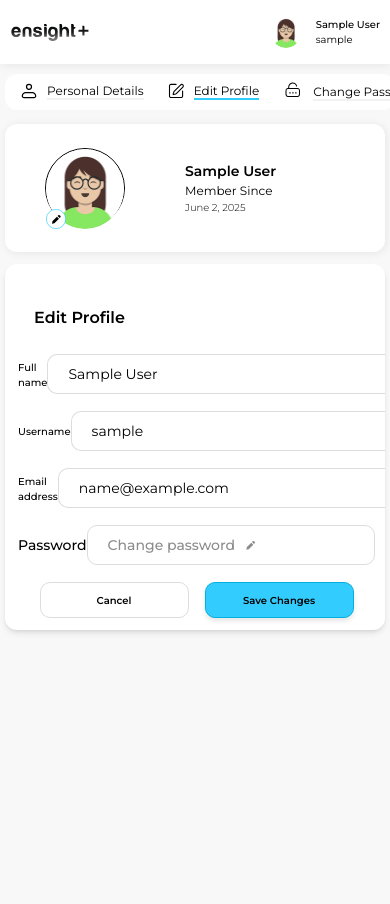
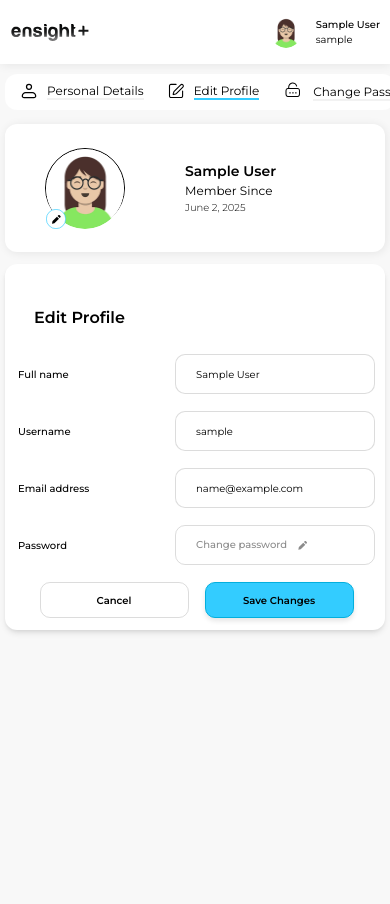
Before and after one commit to ar-saifi133/nexure-auth, a Django app: page /accounts/profile/update/ in a window 390 px wide. Run offline with Django 4.2, Linux system fonts and the light colour scheme; the visitor is signed in with stand-in values (Sample User, id 1); parts of the project's set-up code (start-up, migrations or seed data) failed here and were passed over; some libraries are stand-ins or nearby versions.

Commit message:
feat: Enhance responsive design for profile update form and password change link

```diff
--- a/accounts/forms.py
+++ b/accounts/forms.py
@@ -353,15 +353,16 @@ class ProfileUpdateForm(forms.ModelForm):
         fields = ['full_name', 'username', 'email']
         widgets = {
             'full_name': forms.TextInput(attrs={
-                'class': ' text-[#000000] text-[14px] border-[#33ccff] focus:outline-none focus:ring-0 w-[441px] box-border border border-[rgba(140,140,140,0.3)] rounded-[10px] w-[441px] h-[40px] px-5 py-3 focus:border-[rgba(140,140,140,0.3)]'
+              'class': 'max-[500px]:text-[12px] max-[400px]:text-[10px] max-[600px]:text-[12px] max-[400px]:text-[10px] max-[1100px]:w-[300px] max-[1000px]:w-[250px] max-[950px]:w-[200px] max-[900px]:w-[400px] max-[800px]:w-[300px] max-[700px]:w-[200px] text-[#000000] text-[14px] border-[#33ccff] focus:outline-none focus:ring-0 w-[441px] box-border border border-[rgba(140,140,140,0.3)] rounded-[10px] w-[441px] h-[40px] px-5 py-3 focus:border-[rgba(140,140,140,0.3)]'
             }),
             'username': forms.TextInput(attrs={
-                'class': ' text-primary-black text-[14px] focus:outline-none focus:ring-0 w-[441px] box-border border border-[rgba(140,140,140,0.3)] rounded-[10px] w-[441px] h-[40px] px-5 py-3'
+              'class': 'max-[500px]:text-[12px] max-[400px]:text-[10px] max-[600px]:text-[12px] max-[400px]:text-[10px] max-[1100px]:w-[300px] max-[1000px]:w-[250px] max-[950px]:w-[200px] max-[900px]:w-[400px] max-[800px]:w-[300px] max-[700px]:w-[200px] text-primary-black text-[14px] focus:outline-none focus:ring-0 w-[441px] box-border border border-[rgba(140,140,140,0.3)] rounded-[10px] w-[441px] h-[40px] px-5 py-3'
             }),
             'email': forms.EmailInput(attrs={
-                'class': ' text-primary-black text-[14px] focus:outline-none focus:ring-0 w-[441px] box-border border border-[rgba(140,140,140,0.3)] rounded-[10px] w-[441px] h-[40px] px-5 py-3'
-            }),
-
+             'class': 'text-primary-black text-[14px] focus:outline-none focus:ring-0 box-border border border-[rgba(140,140,140,0.3)] rounded-[10px] h-[40px] px-5 py-3 '
+             'w-[441px] max-[1100px]:w-[300px] max-[1000px]:w-[250px] max-[950px]:w-[200px] max-[900px]:w-[400px] max-[800px]:w-[300px] max-[700px]:w-[200px] '
+             'max-[600px]:text-[12px] max-[500px]:text-[12px] max-[400px]:text-[10px]'
+}),
         }
 
 
--- a/templates/accounts/profile/profile_update.html
+++ b/templates/accounts/profile/profile_update.html
@@ -67,8 +67,8 @@ novalidate
 
   <div class="w-full  flex flex-col gap-[16px]">
    <div class=" w-full flex flex-row justify-between ">
-       <div class=" w-[105px] h-[41px] flex items-center text-[14px] text-black font-medium">Password</div>
-       <a href="{% url 'accounts:password_change' %}" class=" flex text-[#8c8c8c] font-medium text-sm border-[#33ccff] focus:outline-none focus:ring-0 w-[441px] box-border border border-[rgba(140,140,140,0.3)] rounded-[10px] w-[441px] h-[40px] px-5 items-center">
+       <div class="max-[500px]:text-[12px] max-[400px]:text-[10px] max-[600px]:text-[12px] w-[105px] h-[41px] flex items-center text-[14px] text-black font-medium">Password</div>
+       <a href="{% url 'accounts:password_change' %}" class="max-[500px]:text-[12px] max-[400px]:text-[10px]  max-[1100px]:w-[300px] max-[1000px]:w-[250px] max-[950px]:w-[200px] max-[900px]:w-[400px] max-[800px]:w-[300px] max-[700px]:w-[200px] max-[600px]:text-[12px] flex text-[#8c8c8c] font-medium text-sm border-[#33ccff] focus:outline-none focus:ring-0 w-[441px] box-border border border-[rgba(140,140,140,0.3)] rounded-[10px] w-[441px] h-[40px] px-5 items-center">
            <div class="flex flex-row gap-[10px]">
 
                <div>
@@ -82,6 +82,9 @@ novalidate
        </a>
 
    </div>
+
+
+
 </div>
 
 
```
Also changed, not shown: 1 other file.
